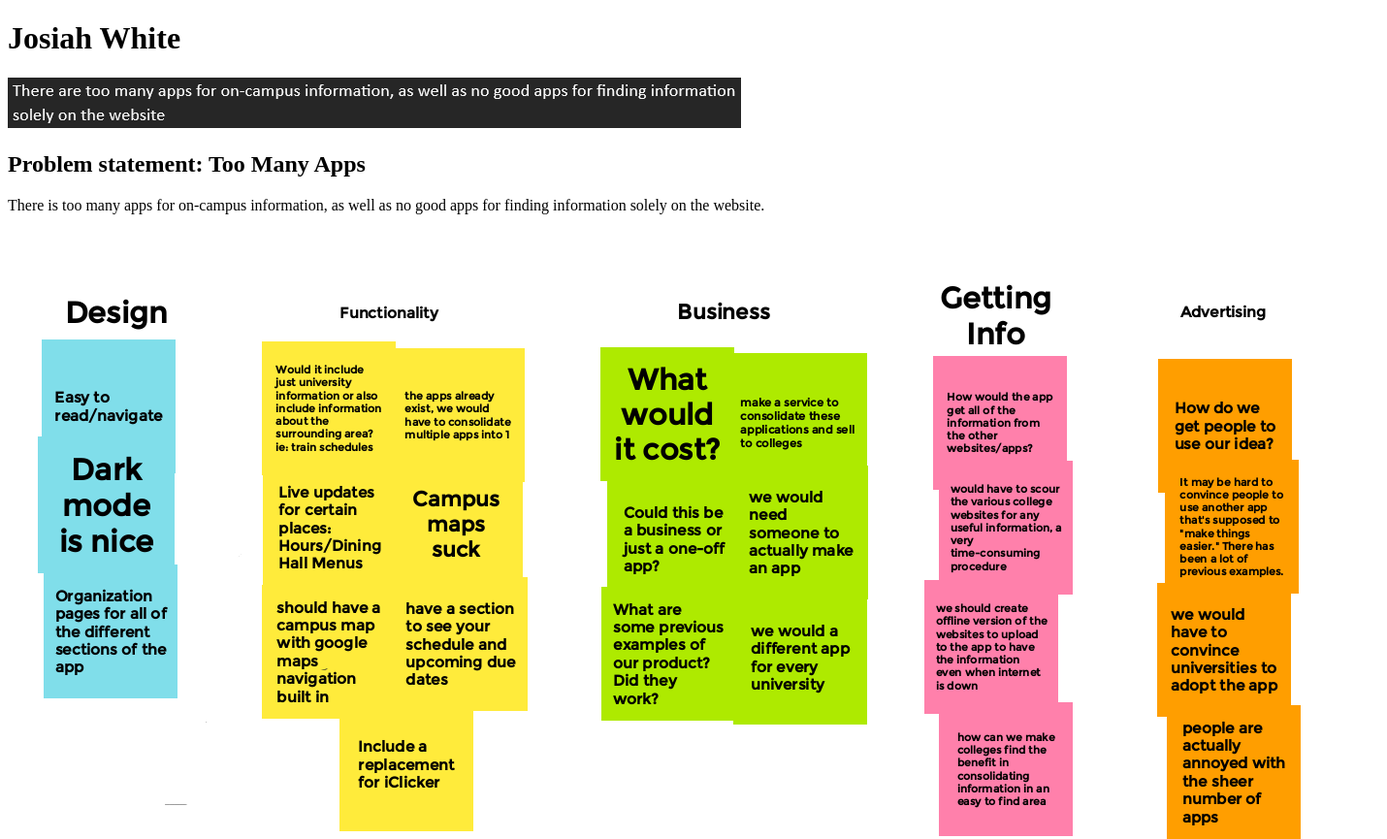
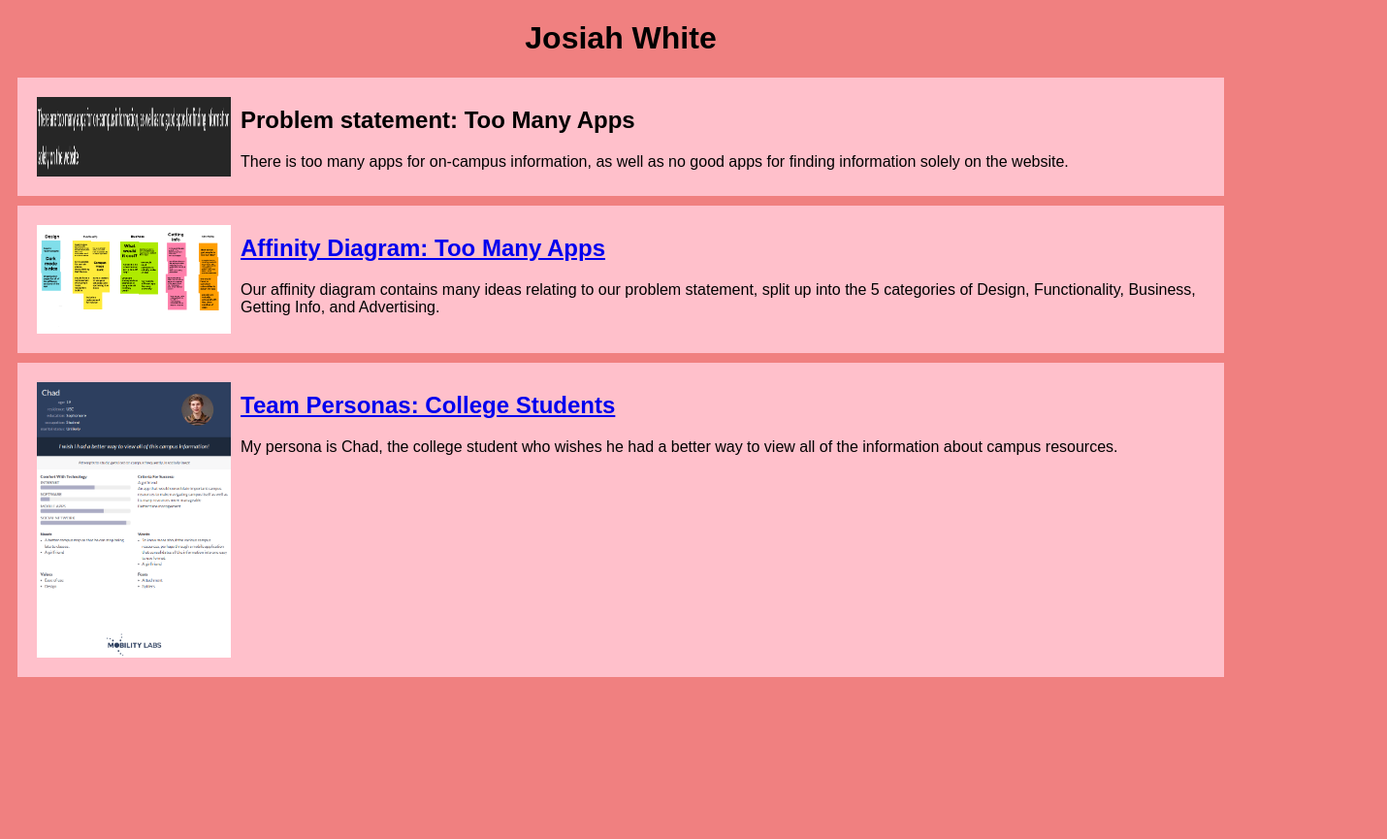
Before and after one commit to josiahaw/josiahaw.github.io, a plain HTML site: page index.html in a window 1280 px wide. Shown: the top 865 px of the page at 97% size, 1430 px wide, since content can reach past the window. After the commit the page ends 800 px from the top, so only its background shows below. Drawn offline with Linux system fonts and the light colour scheme.

Commit message:
Add files via upload

```diff
--- a/index.html
+++ b/index.html
@@ -1,6 +1,7 @@
 <!DOCTYPE html>
 <html>
   <head>
+    <link rel="stylesheet" href="styles.css" />
     <title>CSCE 190: Josiah White</title>
   </head>
   <body>
@@ -25,5 +26,15 @@
         </p>
         </section>
     </section>
+    <!-- Personas assignment -->
+<section class="assign">
+  <img src="images/my-persona.png" />
+  <section class="assign-det">
+  <a href="files/CombinedPersonas.pdf"><h2>Team Personas: College Students</h2></a>
+  <p>
+  My persona is Chad, the college student who wishes he had a better way to view all of the information about campus resources.
+  </p>
+  </section>
+</section>
     </body>
 </html>
--- /dev/null
+++ b/styles.css
@@ -0,0 +1,18 @@
+body {
+    background: lightcoral;
+    font-family: Arial, Helvetica, sans-serif;
+    }
+    h1 {
+    color: black;
+    text-align: center;
+    }
+    .assign {
+        display: flex;
+        padding: 10px;
+        margin: 10px;
+        background: pink;
+        }
+        .assign img {
+        width: 200px;
+        padding: 10px;
+        }
```
Also changed, not shown: images/my-persona.png (added), 1 other file.
